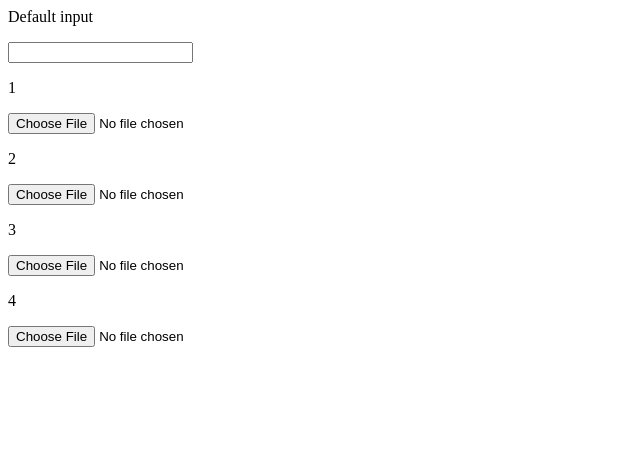
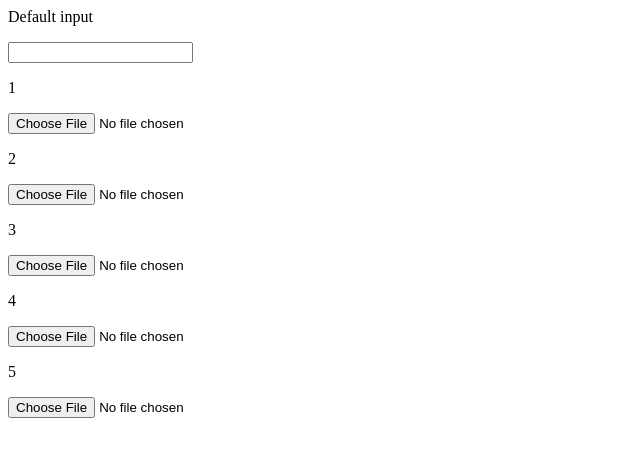
Before and after one commit to thch-cubido/input, a plain HTML site: page index.html in a window 1280 px wide. Shown: the whole page, without its empty margins (0-640 px from the left). Drawn offline with Linux system fonts and the light colour scheme.

Commit message:
Update index.html

```diff
--- a/index.html
+++ b/index.html
@@ -11,4 +11,7 @@
 <input type="file" accept="image/*" capture="environment" />
 
 <p>4</p>
-<input type="file" accept="image/*" capture="user" />
+<input type="file" accept="application/octet-stream" />
+
+<p>5</p>
+<input type="file" accept="image/*" capture />
```
